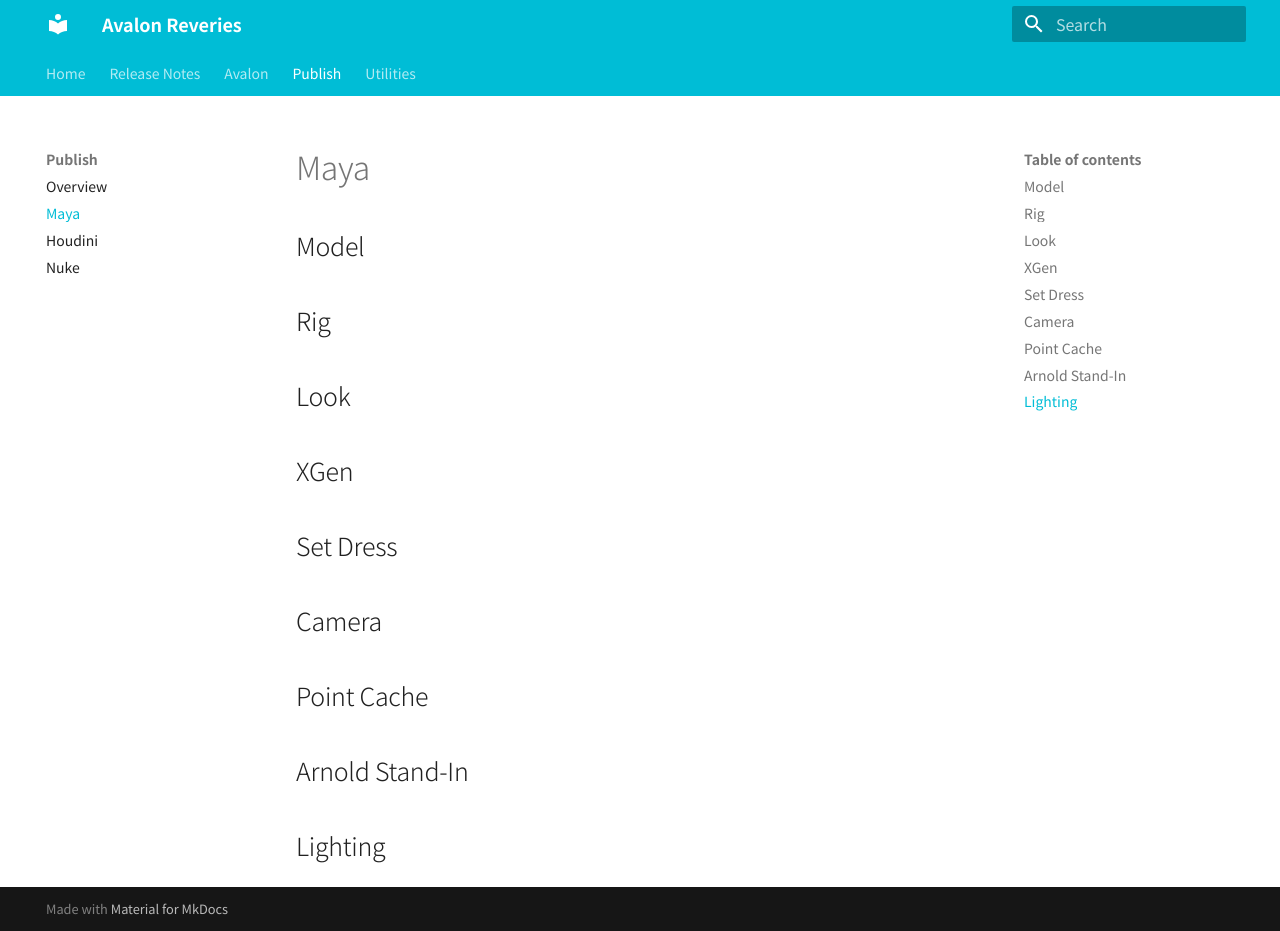
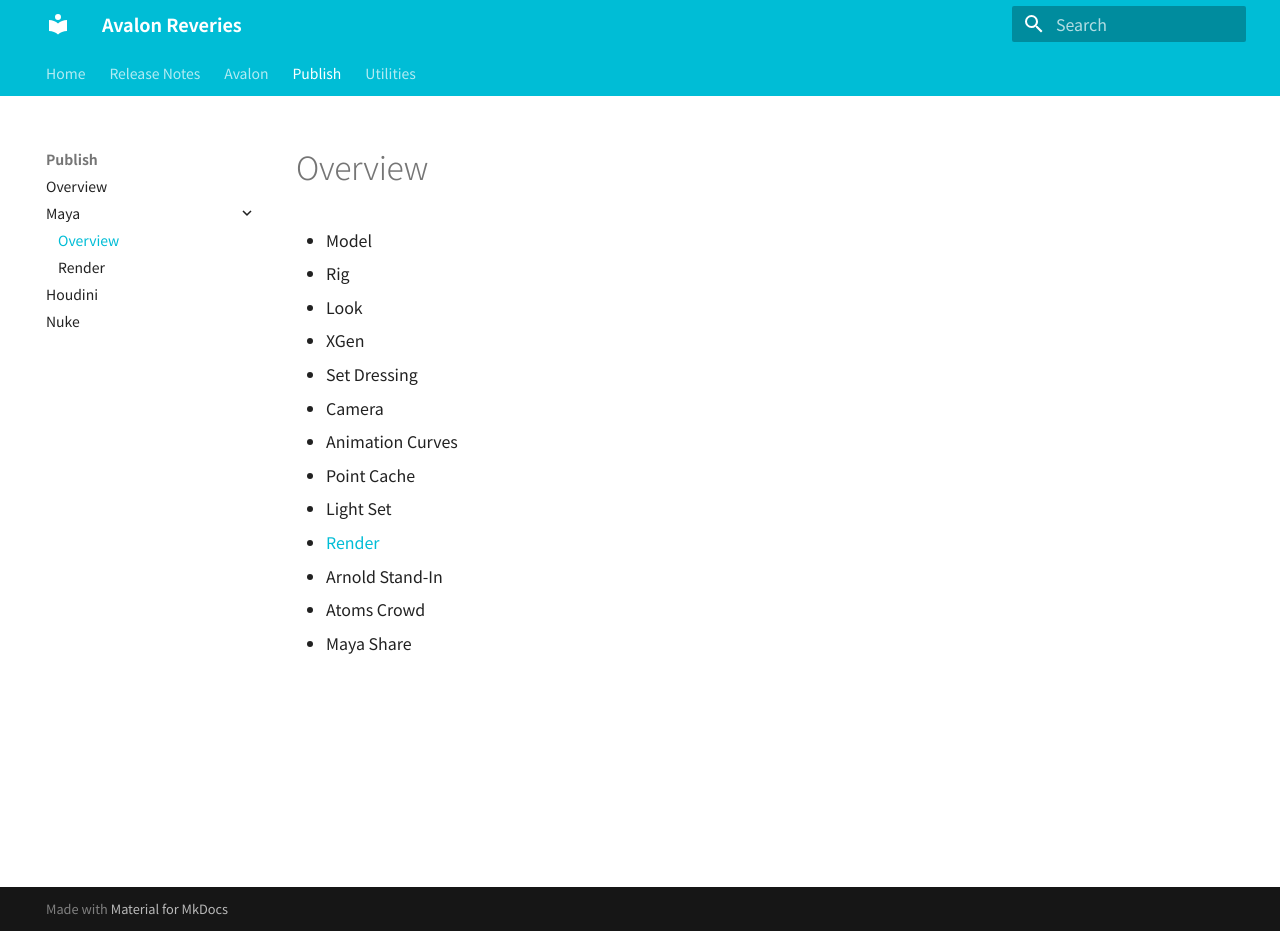
Before and after one commit to davidlatwe/reveries-config, an MkDocs documentation site: the page built from docs/publish_maya.md, in a window 1280 px wide and 931 px high. Built offline with MkDocs 1.6.1 and Material for MkDocs 9.7.7, drawn with Linux system fonts in a browser that asks for light colours.

Commit message:
Update gh-pages

```diff
--- a/docs/publish_maya.md
+++ b/docs/publish_maya.md
@@ -1,18 +1,14 @@
 
-## Model
-
-## Rig
-
-## Look
-
-## XGen
-
-## Set Dress
-
-## Camera
-
-## Point Cache
-
-## Arnold Stand-In
-
-## Lighting
+* Model
+* Rig
+* Look
+* XGen
+* Set Dressing
+* Camera
+* Animation Curves
+* Point Cache
+* Light Set
+* [Render](publish_maya_render.md)
+* Arnold Stand-In
+* Atoms Crowd
+* Maya Share
--- a/mkdocs.yml
+++ b/mkdocs.yml
@@ -15,7 +15,9 @@ nav:
       - Scene Inventory: avalon_tool_scene_mgr.md
   - Publish:
     - Overview: publish_overview.md
-    - Maya: publish_maya.md
+    - Maya:
+      - Overview: publish_maya.md
+      - Render: publish_maya_render.md
     - Houdini: publish_houdini.md
     - Nuke: publish_nuke.md
   - Utilities:
```
Also changed, not shown: .travis.yml (+10 -1 lines), docs/avalon_tool_creator.md (+1 -1 lines), docs/publish_maya_render.md (added, +50 -0 lines).
